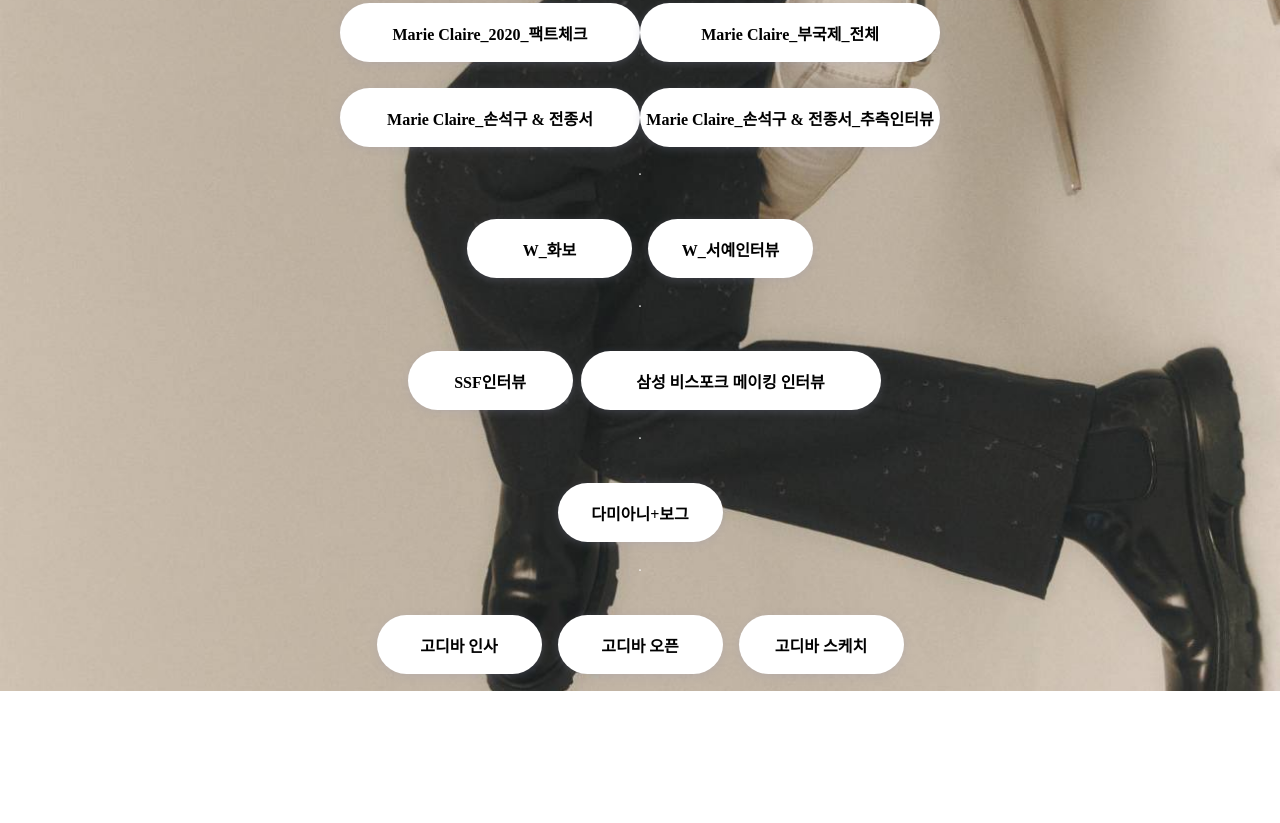
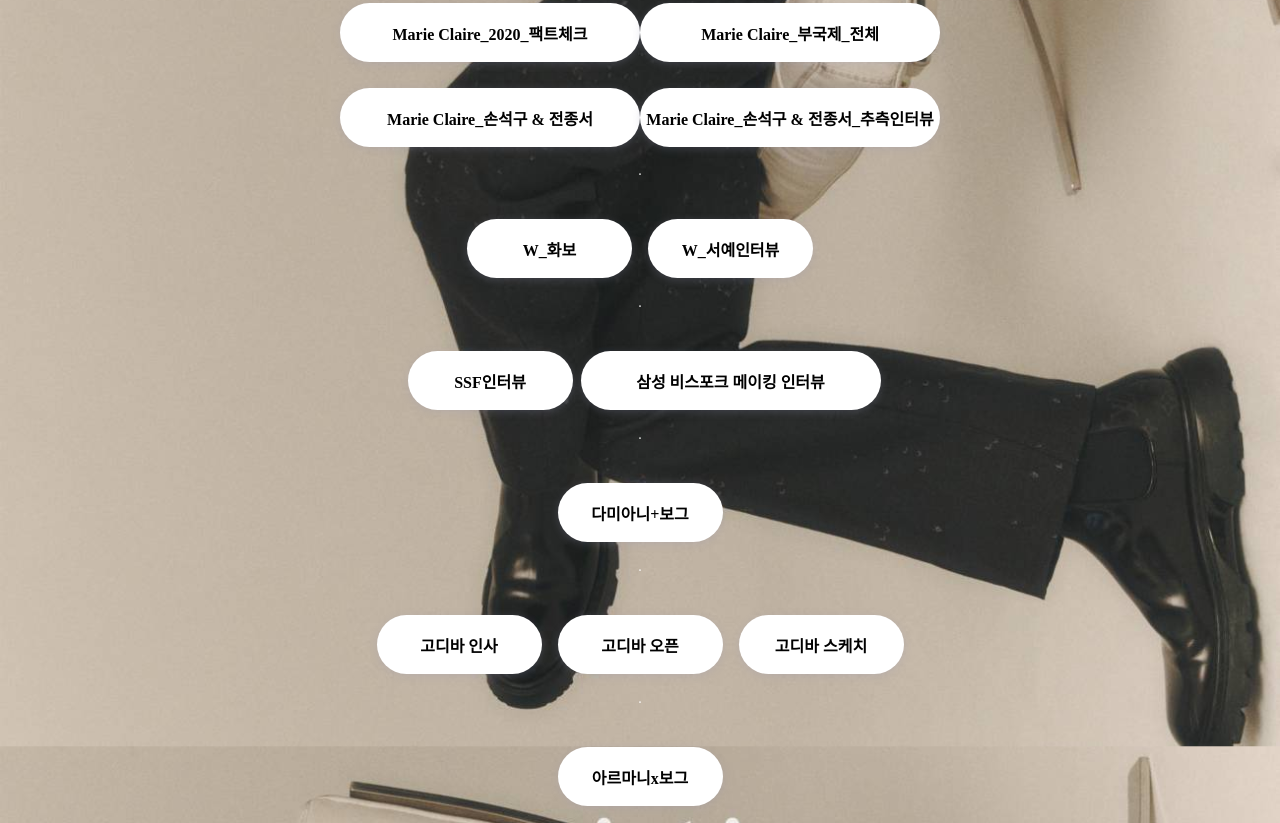
Before and after one commit to querstro/pictorial, a plain HTML site: page index.html in a window 1280 px wide. Shown: the part 455-1278 px from the top of the page. Before the commit the page ends 1146 px from the top, so only its background shows below. Drawn offline with Linux system fonts and the light colour scheme; a web font is replaced by a local one.

Commit message:
Update index.html

```diff
--- a/index.html
+++ b/index.html
@@ -137,6 +137,10 @@
             <a class="minibutton"target="_blank" href="https://youtu.be/5V4VDpPyOP0">고디바 오픈</a>
             <a class="minibutton"target="_blank" href="https://youtu.be/kgyTsdkmLvk">고디바 스케치</a>
         </div>
+         <p class="sub">.</p>
+        <div class="buttons">
+            <a class="minibutton"target="_blank" href="KakaoTalk_20221021_234806208">아르마니x보그</a>
+        </div>
    </div>
 </body>
 </html>
```
